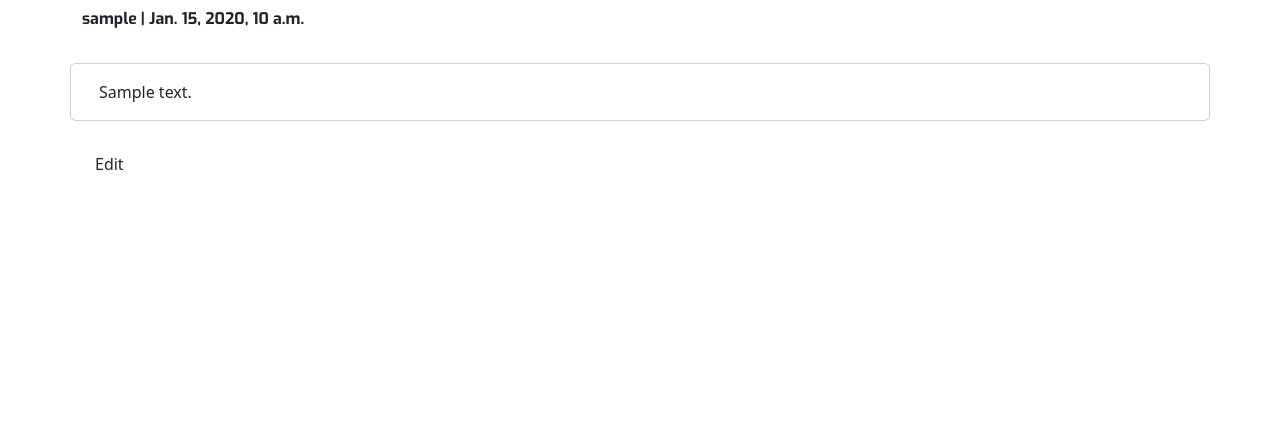
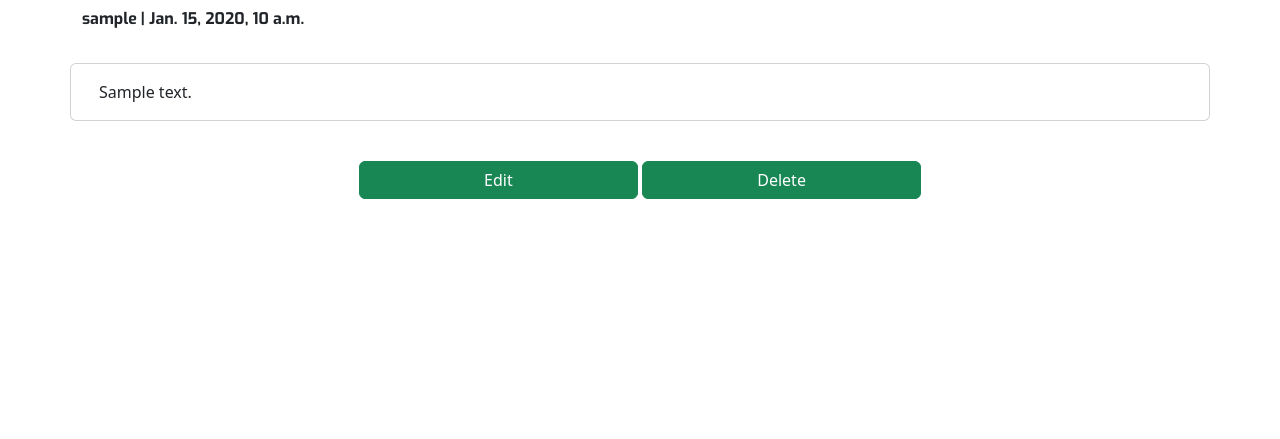
Before and after one commit to Quaim/Capstone_Django_Project, a Django app: page /review/1/ in a window 1280 px wide. Shown: the part 177-616 px from the top of the page. Run offline with Django 4.2, Linux system fonts and the light colour scheme; a user stored in the database is signed in; tables that the repository leaves empty hold one stand-in row (values such as "Sample post"); some libraries are stand-ins or nearby versions.

Commit message:
add delete and edit functionality to users post

```diff
--- a/reviews/templates/reviews/create_review.html
+++ b/reviews/templates/reviews/create_review.html
@@ -1,7 +1,7 @@
 {% extends 'base.html' %}
 {% load static %}
+{% load crispy_forms_tags %}
 
-{% load crispy_forms_tags %}
 
 {% block title %}Create Review{% endblock %}
 
--- a/reviews/templates/reviews/review_detail.html
+++ b/reviews/templates/reviews/review_detail.html
@@ -36,15 +36,42 @@
         </div>
     </div>
 
+    <div>
+        {% if request.user == gamereview.author %}
+            <div class="text-center my-3">
+                <a href="{% url 'edit-review' gamereview.id %}" class="btn btn-success w-25">Edit</a>
+                {% endif %}
+                {% if user == gamereview.author or user.is_superuser %}
+                <a href="#" class="btn btn-success w-25" data-bs-toggle="modal"
+                    data-bs-target="#delete-review-{{ gamereview.id }}">Delete</a>
 
-{% if user == gamereview.author or user.is_superuser %}
+            </div>
+            <!-- Modal: confirm deletion -->
+            <div class="modal fade" id="delete-review-{{ gamereview.id }}" tabindex="-1"
+                aria-labelledby="delete-review-{{ gamereview.id }}-label" aria-hidden="true">
+                <div class="modal-dialog">
+                    <div class="modal-content">
+                        <div class="modal-header">
+                            <h1 class="modal-title fs-5" id="delete-review-{{ gamereview.id }}-label">Delete {{ gamereview.title }}</h1>
+                            <button type="button" class="btn-close" data-bs-dismiss="modal" aria-label="Close"></button>
+                        </div>
+                        <div class="modal-body">
+                            Are you sure you want to delete this book?
+                            <br>
+                            {{ gamereview.title }}
+                            <br>
+                            <small>This action is permanent, and cannot be undone.</small>
+                        </div>
+                        <div class="modal-footer">
+                            <button type="button" class="btn btn-success" data-bs-dismiss="modal">No</button>
+                            <a href="{% url 'delete-review' gamereview.pk %}" class="btn btn-danger">Yes</a>
+                        </div>
+                    </div>
+                </div>
+            </div>
+        {% endif %}
+    </div>
 
 
-{% if user == gamereview.author %}
-<a href="{% url 'edit-review' gamereview.id %}" class="btn">
-    Edit
-</a>
-{% endif %}
-{% endif %}
 
 {% endblock %}
--- a/reviews/urls.py
+++ b/reviews/urls.py
@@ -8,6 +8,7 @@ urlpatterns = [
     path('all-reviews/', views.AllReviews.as_view(), name='all-reviews'),
     path('review/<int:gamereview_id>/', views.review_detail, name='review-detail'),
     path('create-review/', views.create_review, name='create-review'),
-    path('edit-review/<int:gamereview_id>/', views.edit_review, name='edit-review')
+    path('edit-review/<int:gamereview_id>/', views.edit_review, name='edit-review'),
+    path('delete-review/<int:gamereview_id>/', views.delete_review, name='delete-review')
 
 ]
--- a/reviews/views.py
+++ b/reviews/views.py
@@ -69,7 +69,7 @@ def create_review(request):
 def edit_review(request, gamereview_id):
     review = get_object_or_404(GameReview, pk=gamereview_id, author=request.user)
     if review.author != request.user:
-        messages.error(request, 'Access denied. Please try again.')
+        messages.error(request, 'Access denied. Please make sure this is a review you created.')
         return redirect('home')
     # user matches the book user / proceed
     form = EditReview(request.POST or None, request.FILES, instance=review)
@@ -80,7 +80,7 @@ def edit_review(request, gamereview_id):
             form.save()
             # form.save_m2m()
 
-            messages.success(request, 'Review successfuly updated and it now up for approval by admin')
+            messages.success(request, 'Review successfuly updated and is now up for approval by an admin')
             return redirect('home')
         messages.error(request, 'An error occurred. Please try again.')
     form = EditReview(instance=review)
@@ -90,3 +90,22 @@ def edit_review(request, gamereview_id):
         'review': review
     }
     return render(request, template, context)
+
+@login_required
+def delete_review(request, gamereview_id):
+    """
+    Users can also delete their booked events should they feel
+    the desire to no longer attend. `booked_event` will ensure that
+    the the logged in user is the user making the request, and that
+    the booking being deleted is the booking which was created.
+    """
+    review = get_object_or_404(GameReview, pk=gamereview_id, author=request.user)
+    if review.author != request.user:
+        messages.error(request, 'Access denied. Please make sure this is a review you created.')
+        return redirect('home')
+
+
+    review.delete()
+    messages.success(request, f'{review.title} Review by {review.author} deleted successfully.')
+
+    return redirect('home')
--- a/templates/base.html
+++ b/templates/base.html
@@ -1,4 +1,5 @@
 {% load static %}
+
 {% url 'account_login' as login_url %}
 {% url 'account_signup' as signup_url %}
 {% url 'account_logout' as logout_url %}
```
